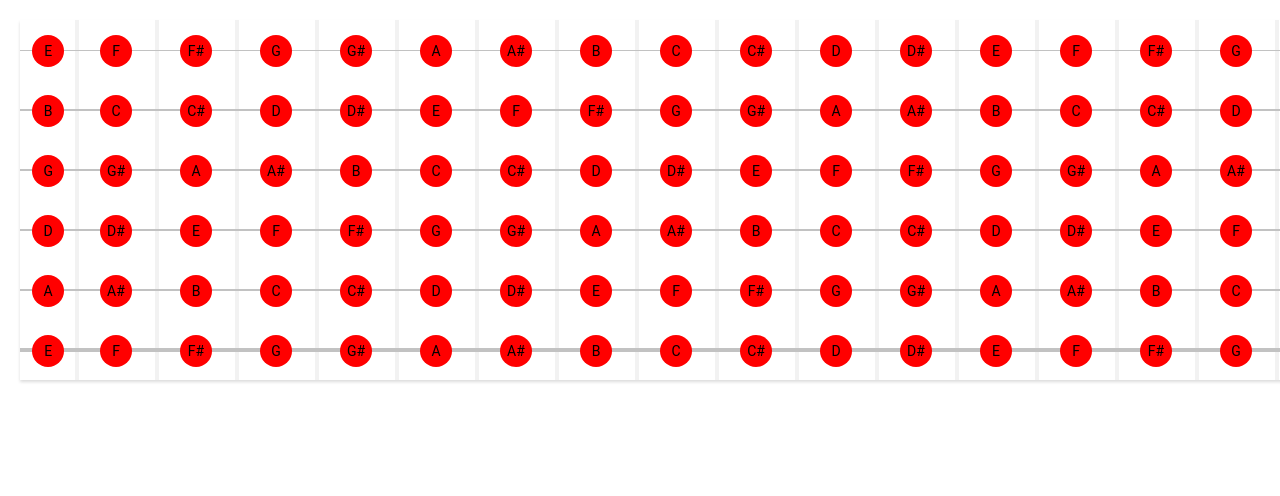
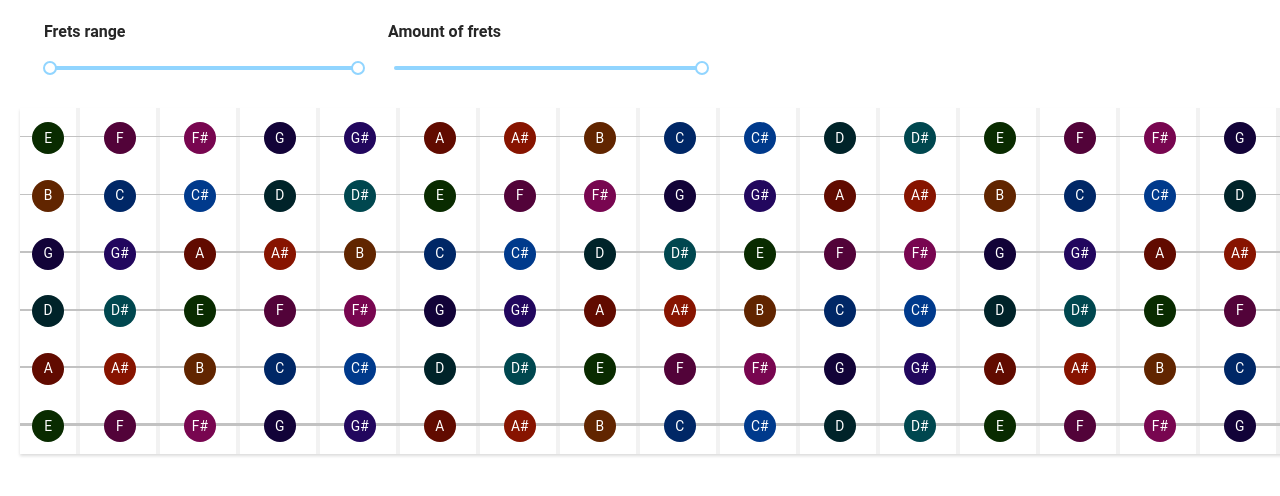
Before and after one commit to polubis/music-app, a React app in the folder apps/jam-jam/: page / in a window 1280 px wide. Shown: the top 496 px of the page. Built offline with nearby package versions, Linux system fonts and the light colour scheme.

Commit message:
Fix sizing

```diff
--- /dev/null
+++ b/apps/jam-jam/src/fretboard-visualizer/FretboardVisualizer.scss
@@ -0,0 +1,22 @@
+.visualizer {
+  padding: 20px;
+  width: max-content;
+  position: relative;
+}
+
+.filters {
+  padding: 0 24px 24px 24px;
+  background: #fff;
+  display: flex;
+
+  .fretsRangeSlider,
+  .fretsPicker {
+    display: flex;
+    flex-flow: column;
+    width: 320px;
+  }
+
+  .fretsPicker {
+    margin-left: 24px;
+  }
+}
--- /dev/null
+++ b/apps/jam-jam/src/fretboard-visualizer/FretboardVisualizer.tsx
@@ -0,0 +1,81 @@
+import { Slider, Typography } from "antd";
+import React, { useMemo } from "react";
+import { useState } from "react";
+import { createStrings } from "../fretboard/core";
+import { Fretboard, FretboardProps } from "../fretboard/Fretboard";
+
+import css from "./FretboardVisualizer.scss";
+
+interface Filters {
+  fretsRange: [number, number];
+  fretsCount: number;
+}
+
+const { Title } = Typography;
+
+const FRETS_COUNT = 24;
+const MIN_FRET = 1;
+const FILTERS: Filters = {
+  fretsRange: [MIN_FRET, FRETS_COUNT],
+  fretsCount: FRETS_COUNT,
+};
+
+const FretboardVisualizer = () => {
+  const [filters, setFilters] = useState(FILTERS);
+
+  const handleFretsRangeChange = (fretsRange: [number, number]) => {
+    setFilters((prevFilters) => ({
+      ...prevFilters,
+      fretsRange,
+    }));
+  };
+
+  const handleFretsCountChange = (fretsCount: number) => {
+    setFilters((prevFilters) => ({
+      ...prevFilters,
+      fretsRange: [prevFilters.fretsRange[0], fretsCount],
+      fretsCount,
+    }));
+  };
+
+  const { fretsRange, fretsCount } = filters;
+
+  const data = useMemo(
+    (): FretboardProps => ({
+      fretsCount,
+      strings: createStrings(["E", "B", "G", "D", "A", "E"], fretsCount),
+    }),
+    [filters]
+  );
+
+  return (
+    <div className={css.visualizer}>
+      <header className={css.filters}>
+        <div className={css.fretsRangeSlider}>
+          <Title level={5}>Frets range</Title>
+          <Slider
+            range
+            min={MIN_FRET}
+            value={fretsRange}
+            max={fretsCount}
+            onChange={handleFretsRangeChange}
+          />
+        </div>
+
+        <div className={css.fretsPicker}>
+          <Title level={5}>Amount of frets</Title>
+          <Slider
+            min={MIN_FRET}
+            value={fretsCount}
+            max={FRETS_COUNT}
+            onChange={handleFretsCountChange}
+          />
+        </div>
+      </header>
+
+      <Fretboard {...data} />
+    </div>
+  );
+};
+
+export { FretboardVisualizer };
--- /dev/null
+++ b/apps/jam-jam/src/fretboard-visualizer/index.ts
@@ -0,0 +1 @@
+export * from "./FretboardVisualizer";
--- a/apps/jam-jam/src/fretboard/Fretboard.scss
+++ b/apps/jam-jam/src/fretboard/Fretboard.scss
@@ -1,5 +1,4 @@
 .container {
-  padding: 20px;
   width: max-content;
 }
 
--- a/apps/jam-jam/src/fretboard/Fretboard.tsx
+++ b/apps/jam-jam/src/fretboard/Fretboard.tsx
@@ -1,70 +1,32 @@
 import React from "react";
 import { CSSProperties } from "react";
-import { GuitarSound, GuitarString, GuitarTuning, NOTE_NAMES } from "./models";
+import { FretsMarkers, GuitarSoundsTheme, GuitarString } from "./models";
+import { DEFAULT_FRETS_MARKERS, DEFAULT_THEME, percentage } from "./core";
 
 import css from "./Fretboard.scss";
 
 export interface FretboardProps {
-  fretDistance?: number;
+  fretsCount: number;
   noteSize?: number;
-  stringDistance?: number;
   strings: GuitarString[];
+  theme?: GuitarSoundsTheme;
+  fretsMarkers?: FretsMarkers;
 }
-
-export const createStrings = (
-  tuning: GuitarTuning,
-  frets: number
-): GuitarString[] => {
-  const strings: GuitarString[] = [];
-
-  for (let i = 0; i < tuning.length; i++) {
-    const sound = tuning[i];
-    let acc = NOTE_NAMES.findIndex((currSound) => currSound === sound);
-    const sounds: GuitarSound[] = [];
-
-    for (let j = 0; j <= frets; j++) {
-      sounds.push({
-        fret: j,
-        note: {
-          name: NOTE_NAMES[acc],
-          position: acc,
-        },
-        theme: {
-          background: "red",
-          color: "#000",
-        },
-      });
-      const nextAcc = acc + 1;
-      acc = nextAcc > NOTE_NAMES.length - 1 ? 0 : nextAcc;
-    }
-
-    strings.push({ position: i, sounds });
-  }
-
-  return strings;
-};
-
-export const FIRST_FRET_DISTANCE_DIFF = 25;
-
-export const percentValue = (value: number, percent: number): number =>
-  (value * percent) / 100;
 
 const Fretboard = ({
   strings,
-  fretDistance = 80,
-  stringDistance = 60,
+  fretsCount,
   noteSize = 32,
+  theme = DEFAULT_THEME,
+  fretsMarkers = DEFAULT_FRETS_MARKERS,
 }: FretboardProps) => {
-  if (strings.length === 0) {
-    throw new Error("Strings must be always defined");
-  }
-
-  const stringHeight = percentValue(noteSize, 2);
-  const fretWidth = percentValue(noteSize, 12);
-  const stringHeightStep = percentValue(noteSize, 1.5);
-  const fretsCount = strings[0].sounds.length - 1;
+  const stringHeight = percentage(noteSize, 2);
+  const fretWidth = percentage(noteSize, 12);
+  const stringHeightStep = percentage(noteSize, 1.5);
+  const stringDistance = noteSize * 2 - percentage(noteSize, 20);
   const height = stringDistance * strings.length;
-  const firstFretDistance = fretDistance - FIRST_FRET_DISTANCE_DIFF;
+  const fretDistance = noteSize * 2 + percentage(noteSize, 50);
+  const firstFretDistance = fretDistance - percentage(noteSize, 75);
   const firstStringDistance = stringDistance / 2;
   const width = fretDistance * fretsCount - 1 + firstFretDistance;
 
@@ -81,7 +43,7 @@ const Fretboard = ({
         left: `${firstFretDistance + fretIdx * fretDistance}px`,
         width: `${fretWidth}px`,
       }}
-      data-testid="fret"
+      data-fret={fretIdx}
     />
   ));
 
@@ -92,7 +54,7 @@ const Fretboard = ({
       <div
         key={string.position}
         className={css.string}
-        data-testid="string"
+        data-string={string.position}
         style={{
           top: `${
             firstStringDistance - height / 2 + string.position * stringDistance
@@ -105,20 +67,25 @@ const Fretboard = ({
 
   const leftDistance = noteSize / 2 - fretWidth;
   const topDistance = firstStringDistance;
+  const fontSize = percentage(fretWidth, 36);
   const Sounds = strings.map((string) => (
     <React.Fragment key={string.position}>
       {string.sounds.map((sound) => (
         <button
           key={sound.fret}
           className={css.sound}
+          role="button"
           style={{
             left: `${
-              sound.fret === 0 ? leftDistance : sound.fret * fretDistance
+              sound.fret === 0
+                ? leftDistance
+                : sound.fret * fretDistance + fretWidth
             }px`,
             top: `${topDistance / 2 + string.position * stringDistance}px`,
             height: `${noteSize}px`,
             width: `${noteSize}px`,
-            ...sound.theme,
+            fontSize: `${fontSize}rem`,
+            ...theme[sound.note.name],
           }}
         >
           {sound.note.name}
@@ -129,11 +96,7 @@ const Fretboard = ({
 
   return (
     <div className={css.container}>
-      <div
-        className={css.fretboard}
-        style={fretboardStyle}
-        data-testid="fretboard"
-      >
+      <div className={css.fretboard} style={fretboardStyle}>
         {Frets}
         {Strings}
         {Sounds}
--- /dev/null
+++ b/apps/jam-jam/src/fretboard/core.ts
@@ -0,0 +1,78 @@
+import {
+  FretsMarkers,
+  GuitarSound,
+  GuitarSoundsTheme,
+  GuitarString,
+  GuitarTuning,
+  NOTE_NAMES,
+} from "./models";
+
+export const DEFAULT_THEME: GuitarSoundsTheme = {
+  C: { color: "#ffffff", background: "#002766" },
+  "C#": { color: "#ffffff", background: "#003a8c" },
+  D: { color: "#ffffff", background: "#002329" },
+  "D#": { color: "#ffffff", background: "#00474f" },
+  E: { color: "#ffffff", background: "#092b00" },
+  F: { color: "#ffffff", background: "#520339" },
+  "F#": { color: "#ffffff", background: "#780650" },
+  G: { color: "#ffffff", background: "#120338" },
+  "G#": { color: "#ffffff", background: "#22075e" },
+  A: { color: "#ffffff", background: "#610b00" },
+  "A#": { color: "#ffffff", background: "#871400" },
+  B: { color: "#ffffff", background: "#612500" },
+};
+
+export const DEFAULT_FRETS_MARKERS: FretsMarkers = [3, 5, 7, 9, 12];
+
+export const increaseFretsMarkers = (
+  fretsCount: number,
+  fretsMarkers: FretsMarkers
+): number[] => {
+  const cycles = Math.ceil(fretsCount / NOTE_NAMES.length);
+  const markers: number[] = [];
+  let acc = 0;
+
+  for (let i = 0; i < cycles; i++) {
+    for (let j = 0; j < fretsMarkers.length; j++) {
+      markers.push(fretsMarkers[j] + acc);
+
+      if (j === fretsMarkers.length - 1) {
+        acc += NOTE_NAMES.length;
+      }
+    }
+  }
+
+  return markers;
+};
+
+export const createStrings = (
+  tuning: GuitarTuning,
+  frets: number
+): GuitarString[] => {
+  const strings: GuitarString[] = [];
+
+  for (let i = 0; i < tuning.length; i++) {
+    const sound = tuning[i];
+    let acc = NOTE_NAMES.findIndex((currSound) => currSound === sound);
+    const sounds: GuitarSound[] = [];
+
+    for (let j = 0; j <= frets; j++) {
+      sounds.push({
+        fret: j,
+        note: {
+          name: NOTE_NAMES[acc],
+          position: acc,
+        },
+      });
+      const nextAcc = acc + 1;
+      acc = nextAcc > NOTE_NAMES.length - 1 ? 0 : nextAcc;
+    }
+
+    strings.push({ position: i, sounds });
+  }
+
+  return strings;
+};
+
+export const percentage = (value: number, percent: number): number =>
+  (value * percent) / 100;
--- a/apps/jam-jam/src/fretboard/models.ts
+++ b/apps/jam-jam/src/fretboard/models.ts
@@ -11,7 +11,7 @@ export const NOTE_NAMES = [
   "A",
   "A#",
   "B",
-] as const;
+] as const; // Full octave in every instrument
 export type NoteName = typeof NOTE_NAMES[number];
 export interface Hideable {
   hidden?: boolean;
@@ -19,21 +19,20 @@ export interface Hideable {
 
 export interface Note {
   name: NoteName;
-  position: number;
+  position: number; // Represents value from 0 to 11
 }
 
 export interface Sound {
   note: Note;
 }
 
-export interface GuitarSoundTheme {
-  background: string;
-  color: string;
-}
+export type GuitarSoundsTheme = Record<
+  NoteName,
+  { color: string; background: string }
+>;
 
 export interface GuitarSound extends Sound, Hideable {
-  fret: number;
-  theme: GuitarSoundTheme;
+  fret: number; // from 0 which means open string to n
 }
 
 export interface GuitarString extends Hideable {
@@ -42,3 +41,5 @@ export interface GuitarString extends Hideable {
 }
 
 export type GuitarTuning = NoteName[];
+
+export type FretsMarkers = [number, number, number, number, number];
--- a/apps/jam-jam/src/index.tsx
+++ b/apps/jam-jam/src/index.tsx
@@ -1,15 +1,17 @@
 import React from "react";
 import ReactDOM from "react-dom";
-import { createStrings, Fretboard } from "./fretboard";
+import { FretboardVisualizer } from "./fretboard-visualizer";
+import { createStrings } from "./fretboard/core";
 
 import "./styles/index.scss";
 
 const strings = createStrings(["E", "B", "G", "D", "A", "E"], 24);
 
 const App = () => {
+  console.log(strings);
   return (
     <div>
-      <Fretboard strings={strings} />
+      <FretboardVisualizer />
     </div>
   );
 };
--- a/apps/jam-jam/src/styles/index.scss
+++ b/apps/jam-jam/src/styles/index.scss
@@ -1,20 +1,12 @@
 @import "~antd/dist/antd.css";
+@import "./resets.scss";
+
+html {
+  font-size: 62.5%;
+}
 
 body {
   text-rendering: optimizeLegibility;
   -webkit-font-smoothing: antialiased;
   font-family: "Roboto", sans-serif;
 }
-
-* {
-  box-sizing: border-box;
-}
-
-button {
-  background: none;
-  border: none;
-
-  &:focus {
-    outline: none;
-  }
-}
--- /dev/null
+++ b/apps/jam-jam/src/styles/resets.scss
@@ -0,0 +1,12 @@
+* {
+  box-sizing: border-box;
+}
+
+button {
+  background: none;
+  border: none;
+
+  &:focus {
+    outline: none;
+  }
+}
```
Also changed, not shown: apps/jam-jam/src/fretboard/tests/mocks.ts (+65 -29 lines), 2 other files (tests, documents, lock files or other folders).
